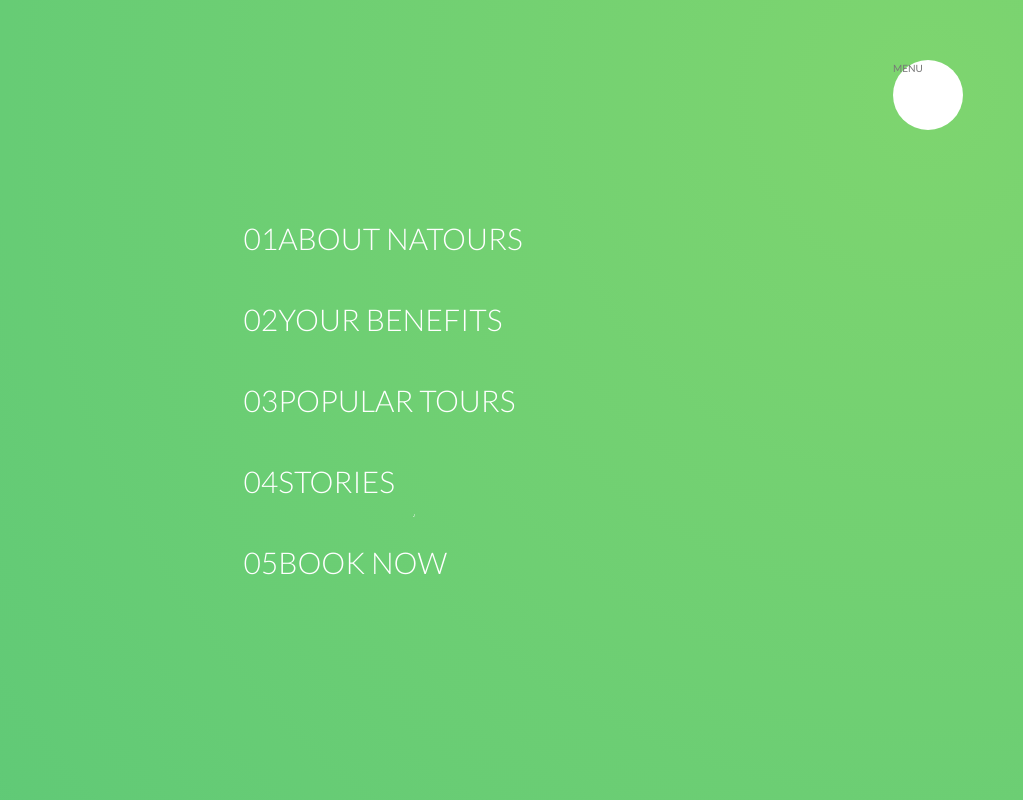
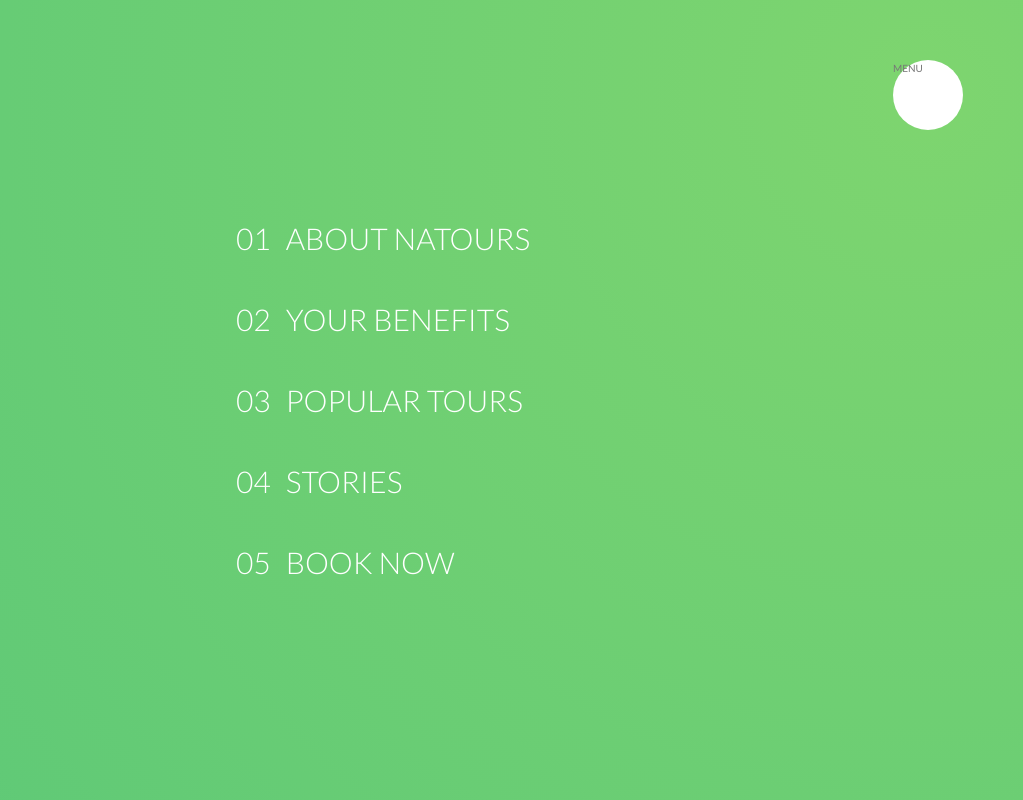
Before and after one commit to rnorman24/Natours, a plain HTML site: page index.html in a window 1280 px wide. Shown: the top 800 px of the page, without its empty margins (257-1280 px from the left). Drawn offline with Linux system fonts and the light colour scheme.

Commit message:
add navigation menu

```diff
--- a/css/style.css
+++ b/css/style.css
@@ -605,6 +605,9 @@ body {
   background-image: linear-gradient(120deg, transparent 0%, transparent 50%, #fff 50%);
   background-size: 220%;
   transition: all .4s; }
+  .navigation__link:link span, .navigation__link:visited span {
+    margin-right: 1.5rem;
+    display: inline-block; }
 
 .navigation__link:hover, .navigation__link:active {
   background-position: 100%;
--- a/sass/layout/_navigation.scss
+++ b/sass/layout/_navigation.scss
@@ -62,6 +62,11 @@
       background-image: linear-gradient(120deg, transparent 0%, transparent 50%, $color-white 50%);
       background-size: 220%;
       transition: all .4s;
+
+      span {
+        margin-right: 1.5rem;
+        display: inline-block;
+      }
     }
 
     &:hover,
```
Lines whose indentation alone changed are shown as unchanged.
